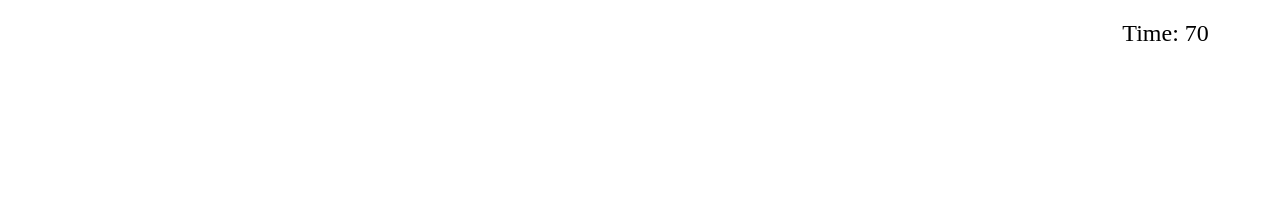
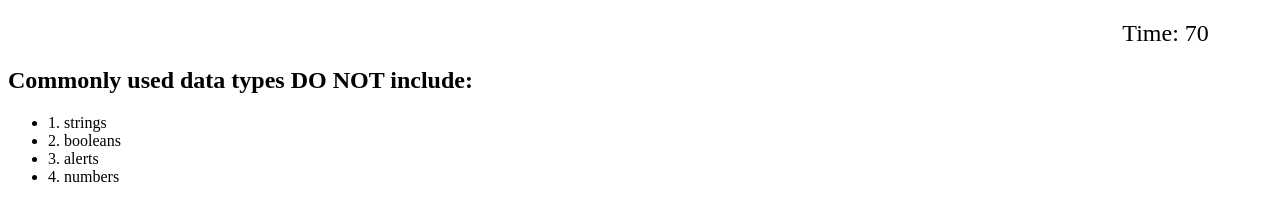
Before and after one commit to eepitsporsche/timed_coding_assessment_quiz, a plain HTML site: page index.html in a window 1280 px wide. Drawn offline with Linux system fonts and the light colour scheme.

Commit message:
"added quiz questions"

```diff
--- a/assets/script.js
+++ b/assets/script.js
@@ -22,6 +22,49 @@ function countdown() {
 countdown();
 
 
+//Opening Quiz Text
+
+
+//Quiz questions
+var question1 = {
+    question: "Commonly used data types DO NOT include:",
+    options: ["1. strings", "2. booleans", "3. alerts", "4. numbers"],
+    answer: "3. alerts",
+}
+
+var question2 = {
+    question: "The condition of an if/else statement is enclosed with:",
+    options: ["1. quotes", "2. curly brackets", "3. parenthesis", "4. square brackets"],
+    answer: "3. parenthesis",
+}
+
+var question3 = {
+    question: "Arrays in javascript can be used to store _______.",
+    options: ["1. numbers and strings", "2. other arrays", "3. booleans", "4. all of the above"],
+    answer: "4. all of the above",
+}
+
+var question4 = {
+    question: "String values must be enclosed within _______ when being assigned to variables.",
+    options: ["1. commas", "2. curly brackets", "3. quotes", "4. parenthesis"],
+    answer: "3. quotes",
+}
+
+var question5 = {
+    question: "A very useful tool used during development and debugging for printing content to the debugger is:",
+    options: ["1. Javascript", "2. terminal/bash", "3. for loops", "4. console.log"],
+    answer: "4. console.log",
+}
+
+
+//Display quiz questions
+document.getElementById("primary_text").textContent = question1.question;
+document.getElementById("option1").textContent = question1.options[0];
+document.getElementById("option2").textContent = question1.options[1];
+document.getElementById("option3").textContent = question1.options[2];
+document.getElementById("option4").textContent = question1.options[3];
+
+
 //function to calculate and display high scores
 
 //function to produce user's score
--- a/index.html
+++ b/index.html
@@ -20,9 +20,13 @@
 
     <!--Quiz Container-->
     <div class="quiz_container">
-        <p>
-
-        </p>
+            <h2 id="primary_text"></h2>
+            <ul>
+                <li id="option1">
+                <li id="option2">
+                <li id="option3">
+                <li id="option4">
+            </ul>
     </div>
 
 
```
